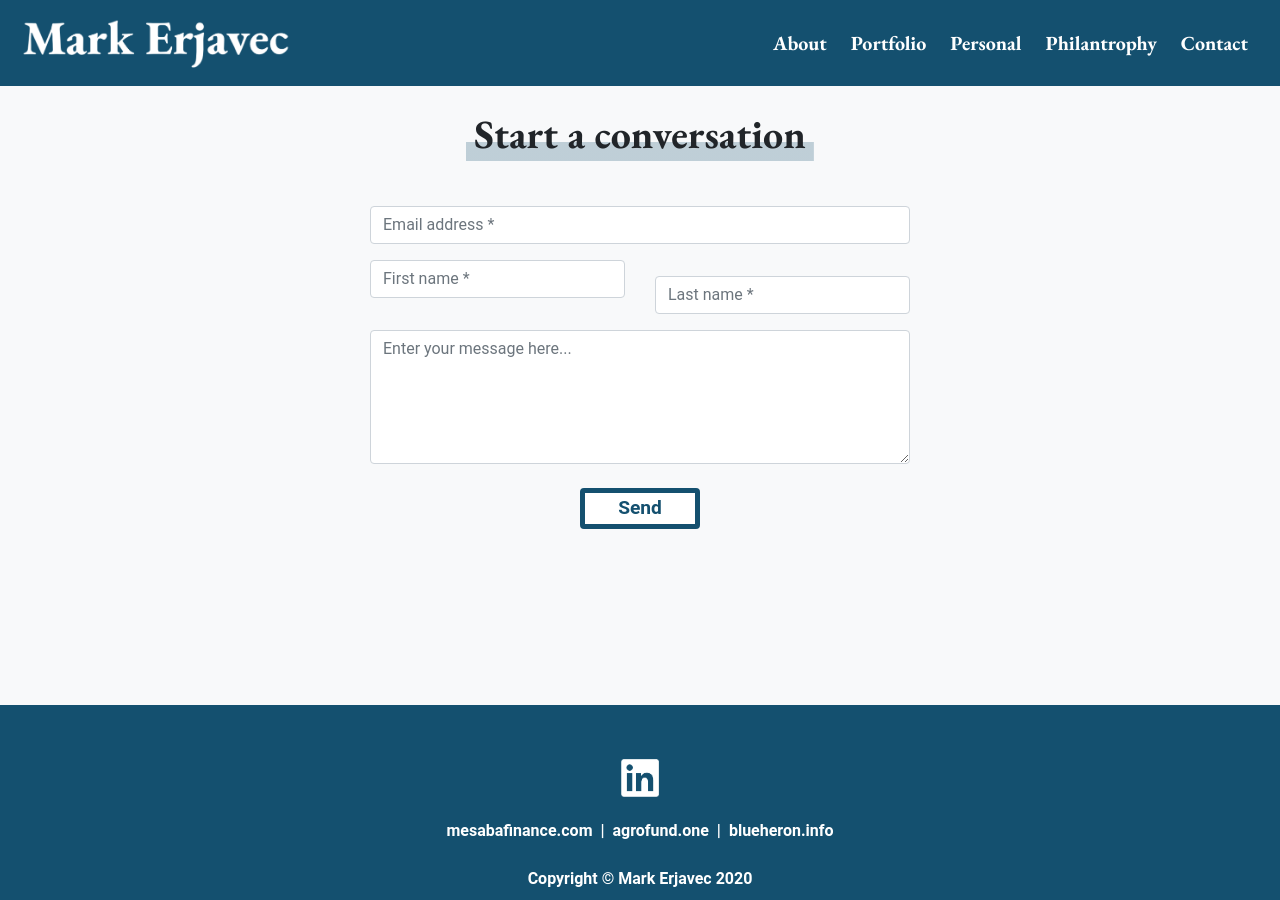
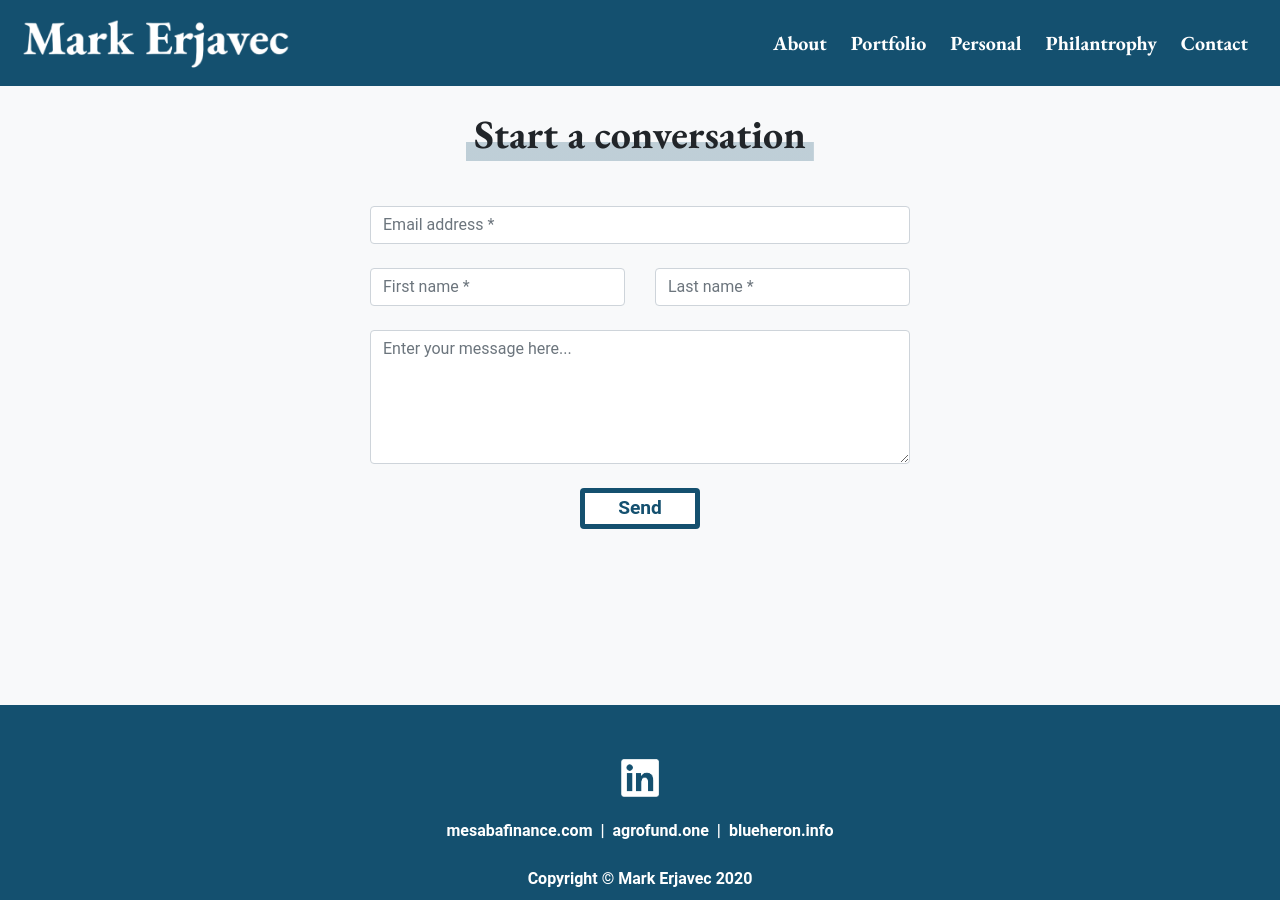
Before and after one commit to smnwltr/markerjavec.com, a Jekyll site: the page built from index.html, in a window 1280 px wide and 900 px high, scrolled down 5819 px. Built offline with Jekyll 4.4.1, drawn with Linux system fonts in a browser that asks for light colours.

Commit message:
Fix form margins

```diff
--- a/index.html
+++ b/index.html
@@ -200,7 +200,7 @@ layout: base
         <form id="contactForm" class="mt-5" action="/index.html?contact=sent" netlify-honeypot="13018e2ca324"
             method="POST" data-netlify="true">
             <div class="form-group row justify-content-center">
-                <div class="col-sm-6">
+                <div class="col-sm-6 mb-2">
                     <input type="email" value="" name="email" class="email form-control" id="contactFormEmail"
                         placeholder="Email address *" required>
                     <label class="form-hide" for="contactFormEmail">Email address</label>
@@ -208,13 +208,13 @@ layout: base
             </div>
 
             <div class="form-group row justify-content-center">
-                <div class="col-sm-3">
+                <div class="col-sm-3 mb-2">
                     <input type="text" value="" name="first_name" class="form-control" id="contactFormFirstName"
                         placeholder="First name *" required>
                     <label class="form-hide" for="contactFormFirstName">First name</label>
 
                 </div>
-                <div class="col-sm-3 mt-3">
+                <div class="col-sm-3">
                     <input type="text" value="" name="last_name" class="form-control" id="contactFormLastName"
                         placeholder="Last name *" required>
                     <label class="form-hide" for="contactFormLastName">Last name</label>
```
